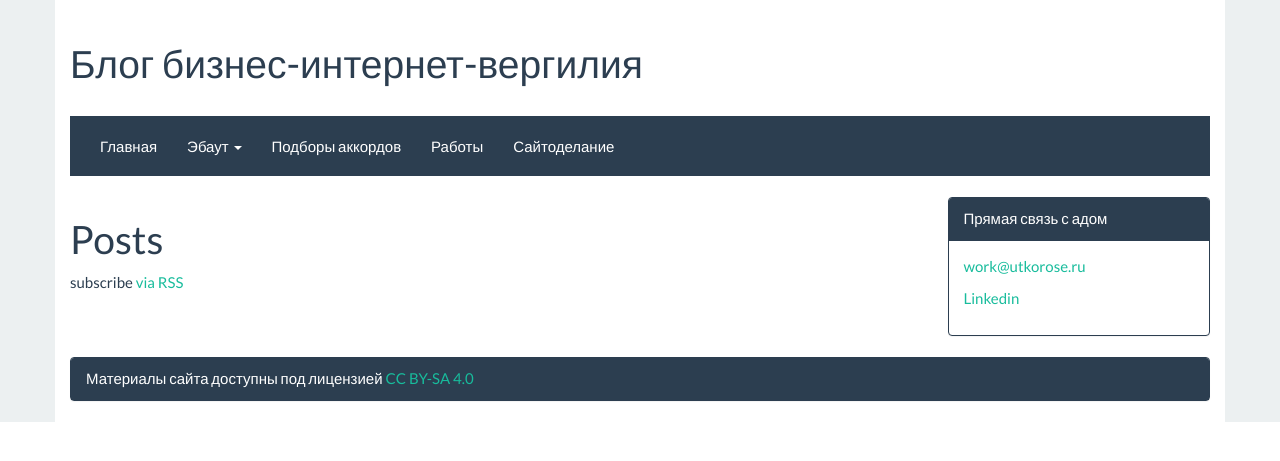
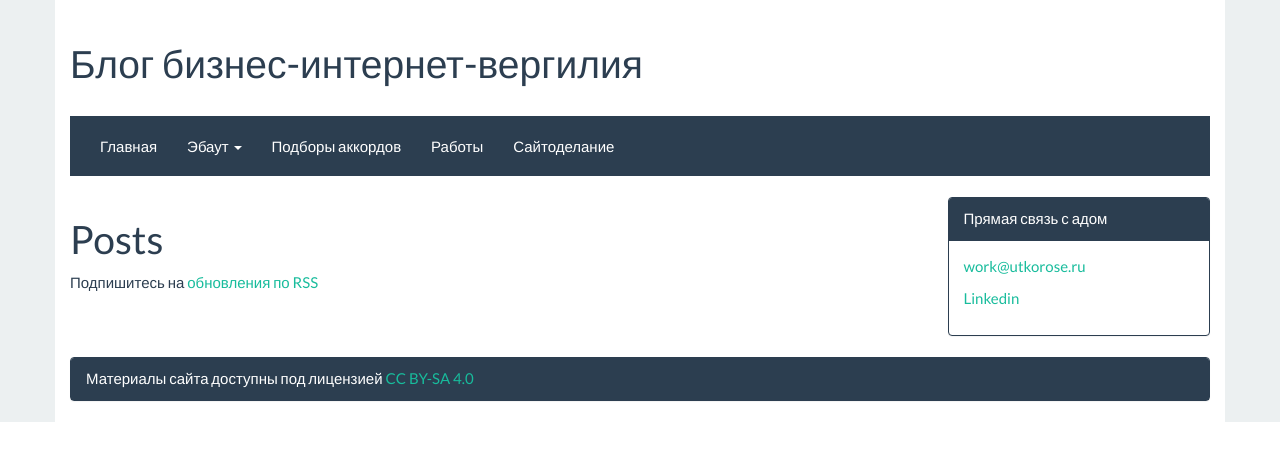
Before and after one commit to utkorose/blog-internet-vergiliy, a Jekyll site: the page built from index.html, in a window 1280 px wide. Shown: the top 461 px of the page. Built offline with Jekyll 4.4.1, drawn with Linux system fonts in a browser that asks for light colours.

Commit message:
рсс на русском

```diff
--- a/index.html
+++ b/index.html
@@ -15,6 +15,6 @@ layout: default
     {% endfor %}
   </ul>
 
-  <p class="rss-subscribe">subscribe <a href="{{ "/feed.xml" | prepend: site.baseurl }}">via RSS</a></p>
+  <p class="rss-subscribe">Подпишитесь на <a href="{{ "/feed.xml" | prepend: site.baseurl }}">обновления по RSS</a></p>
 
 </div>
```
